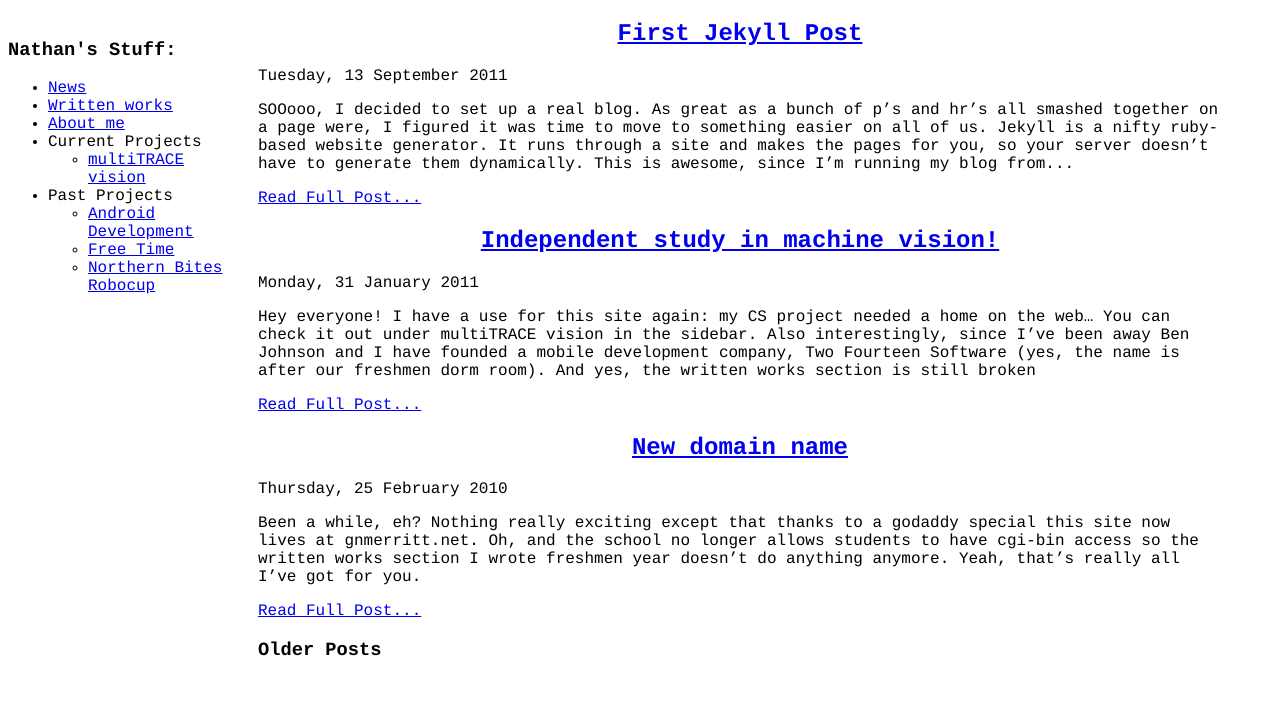
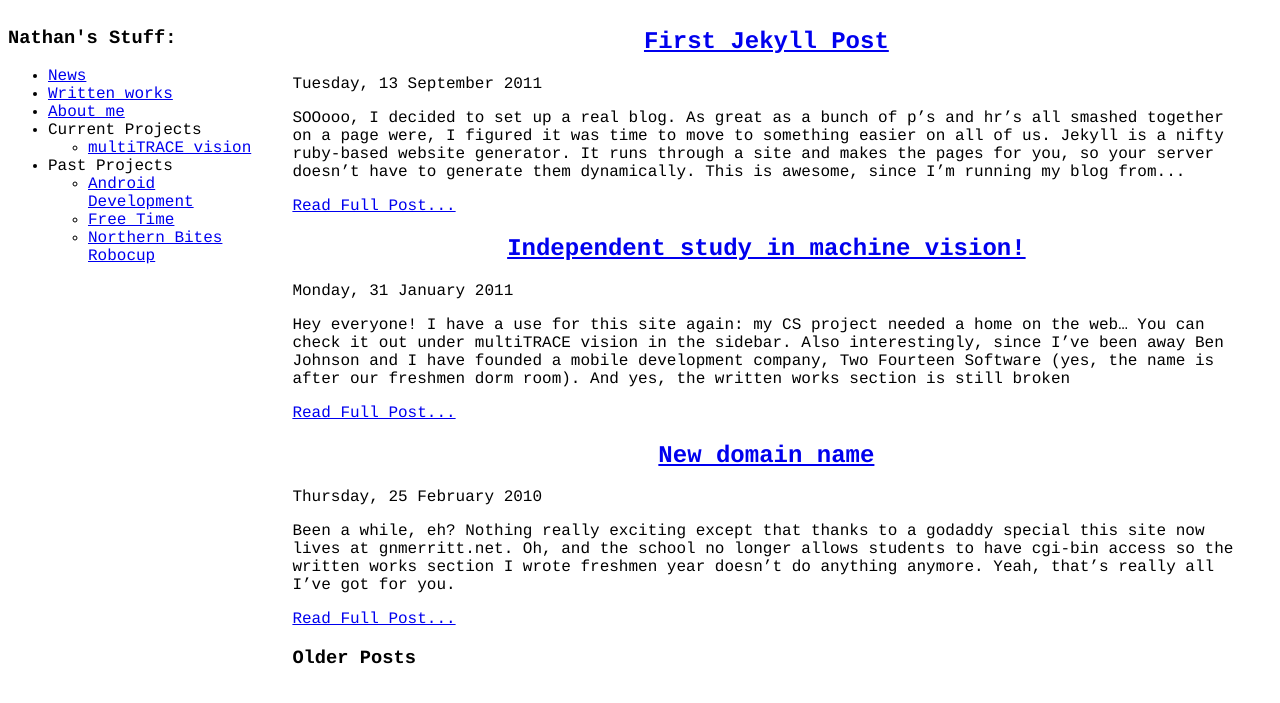
Before and after one commit to gnmerritt/gnmerritt.net, a Jekyll site: the page built from index.markdown, in a window 1280 px wide. Shown: the top 703 px of the page. Built offline with Jekyll 4.4.1, drawn with Linux system fonts in a browser that asks for light colours.

Commit message:
updated default and css

```diff
--- a/_layouts/default.html
+++ b/_layouts/default.html
@@ -2,7 +2,7 @@
 <html xmlns="http://www.w3.org/1999/xhtml" xml:lang="en" lang="en-us">
 <head>
 <title>{{ page.title }}</title>
-<link rel="stylesheet" type="text/css" media="screen, print" href="css/blog.css">
+<link rel="stylesheet" type="text/css" media="screen, print" href="/css/blog.css">
 </head>
 <body>
 
@@ -10,9 +10,7 @@
 
 </header>
 
-<nav>
-
-<div id="left-nav">
+<nav class="left">
 
  <h3>Nathan's Stuff:</h3>
 
@@ -35,7 +33,7 @@
    </li>
  </ul>
 
-</div>
+</nav>
 <!--
 <script>var GithubPush = {num_old:5,nodes:['gnmerritt/multiTrace-features']}</script>
 <div id='commits'></div>
--- a/css/blog.css
+++ b/css/blog.css
@@ -2,10 +2,10 @@ body { font-family: Courier, sans-serif; }
 
 h2 { text-align: center; }
 
-#left-nav { width: 240px; float: left; }
+nav.left { width:20%; float:left; }
 
-#content { margin-left: 250px; margin-right: 50px; border-top: 30px; border-bottom: 30px; }
+#content { width:75%; float:left; margin-left:2.5%; border-top:30px; border-bottom:30px; }
 #content h4 { text-align: right; }
 #content p { }
 
-#footer { margin:0 50px; clear: both; }
+#footer { margin:0 50px; clear:both; }
```
Also changed, not shown: other parts of _layouts/default.html (+9 -0 lines).
